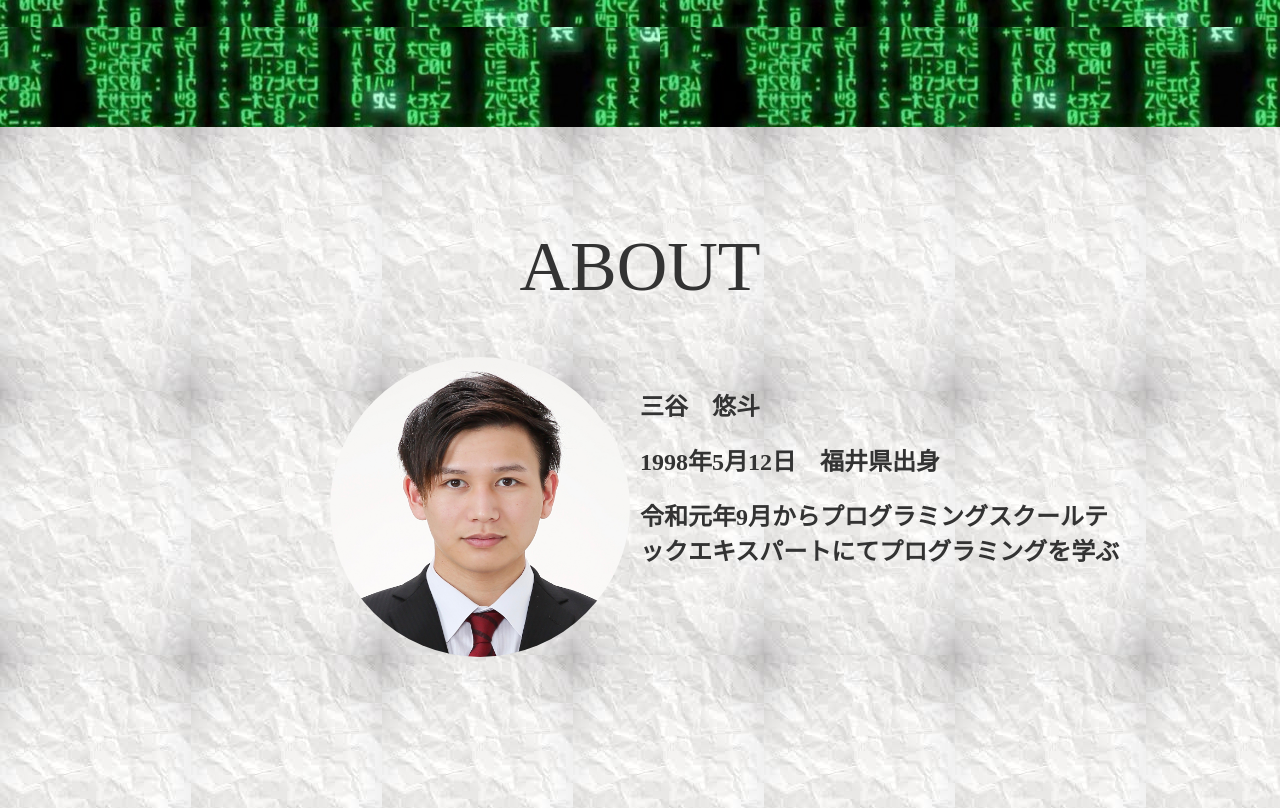
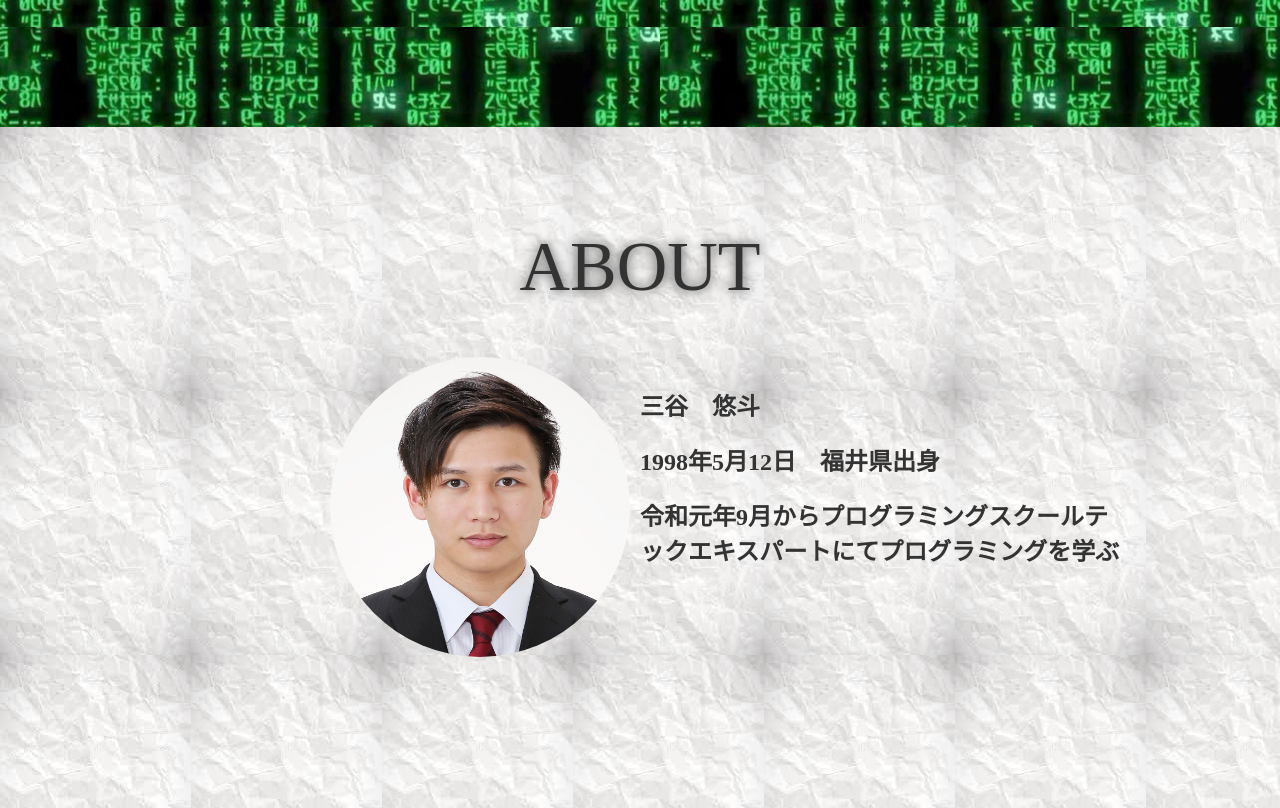
Before and after one commit to mitaniyuto/mita-portfolio, a plain HTML site: page index.html in a window 1280 px wide. Shown: the part 720-1528 px from the top of the page. Drawn offline with nearby package versions, Linux system fonts and the light colour scheme.

Commit message:
Update style.css

```diff
--- a/style.css
+++ b/style.css
@@ -51,9 +51,11 @@ h1{
 
 }
 .title{
+
   text-align: center;
   font-size: 70px;
   padding-top: 100px;
+  text-shadow: 0 0 10px gray,0 0 15px gray;
 }
 .about-contents{
   width: 1000px;
```
